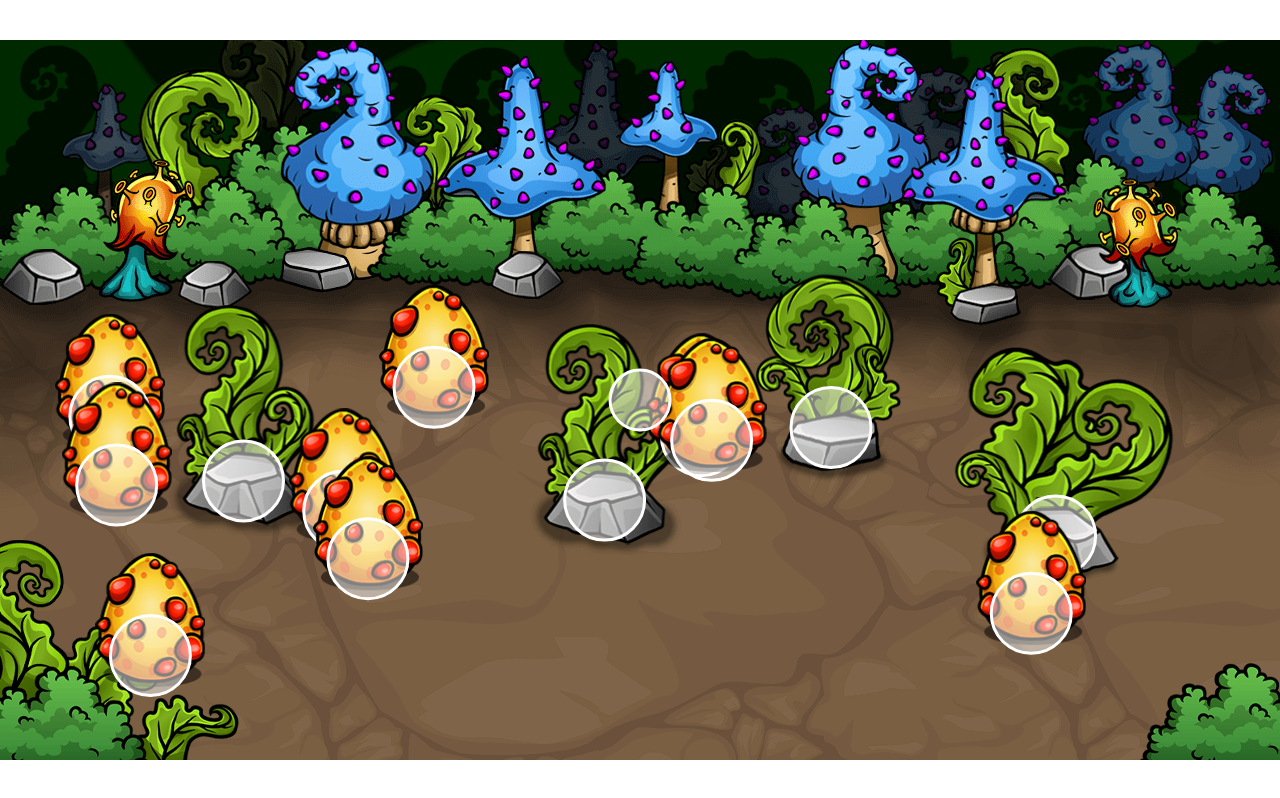
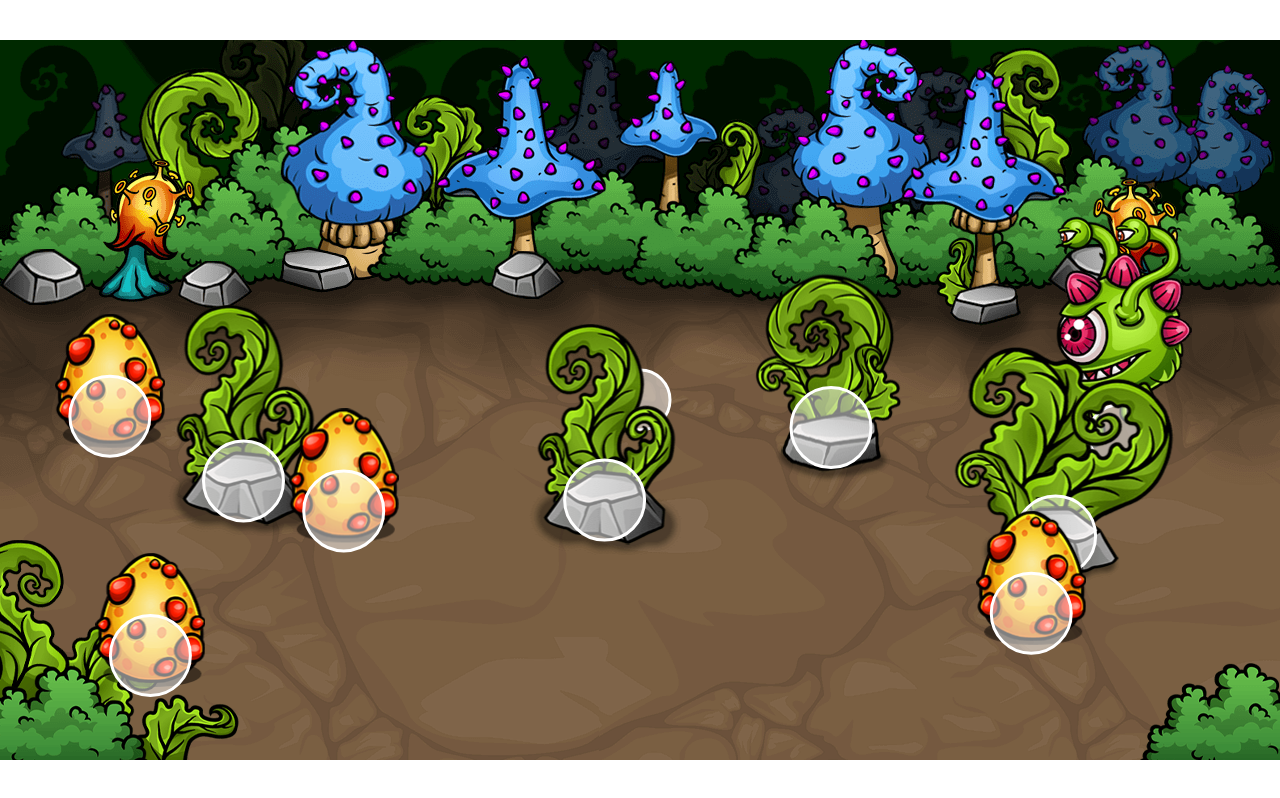
Before and after one commit to EugeneTereschenko/JavaScript_Game, a plain HTML site: page game_13/index.html in a window 1280 px wide. Drawn offline with Linux system fonts and the light colour scheme.

Commit message:
add files

```diff
--- a/game_12/game.js
+++ b/game_12/game.js
@@ -51,7 +51,7 @@ export class Game {
         }
 
         this.particles.forEach(particle => particle.update());
-        this.particles = this.particles.filter(particle => !particle.markForDeletion);
+        this.particles = this.particles.filter(particle => !particle.markedForDeletion);
 
         this.explosions.forEach(explosion => explosion.update(deltaTime));
         this.explosions = this.explosions.filter(explosion => !explosion.markedForDeletion);
@@ -75,7 +75,7 @@ export class Game {
             this.player.projectiles.forEach(projectile => {
                 if (this.checkCollision(projectile, enemy)){
                     enemy.lives--;
-                    projectile.markForDeletion = true;
+                    projectile.markedForDeletion = true;
                     this.particles.push(new Particle(this, enemy.x + enemy.width * 0.5, enemy.y + enemy.height * 0.5));
                     if (enemy.lives <= 0){
 
--- a/game_12/player.js
+++ b/game_12/player.js
@@ -38,7 +38,7 @@ export class Player {
         this.projectiles.forEach(projectile => {
             projectile.update();
         });
-        this.projectiles = this.projectiles.filter(projectile => !projectile.markForDeletion);
+        this.projectiles = this.projectiles.filter(projectile => !projectile.markedForDeletion);
         if (this.frameX < this.maxFrame){
             this.frameX++;
         } else {
--- a/game_13/egg.js
+++ b/game_13/egg.js
@@ -13,11 +13,14 @@ export class Egg {
         this.height = this.spriteHeight;
         this.spriteX;
         this.spriteY;
+        this.hatchTimer = 0;
+        this.hatchInterval = 5000;
+        this.markedForDeletion = false;
     }
-    update(){
+    update(deltaTime){
         this.spriteX = this.collisionX - this.width * 0.5;
         this.spriteY = this.collisionY - this.height * 0.5 - 35;
-        let collisionObjects = [this.game.player, ...this.game.obstacles];
+        let collisionObjects = [this.game.player, ...this.game.obstacles, ...this.game.enemies];
         collisionObjects.forEach(object => {
             let [collision, distance, sumOfRadii, dx, dy] = this.game.checkCollision(this, object);
             if (collision){
@@ -27,6 +30,12 @@ export class Egg {
                 this.collisionY = object.collisionY + (sumOfRadii + 1) * unit_y;
             }
         });
+
+        if (this.hatchTimer > this.hatchInterval){
+
+        } else {
+            this.hatchTimer += deltaTime;
+        }
     }
     draw(context){
         context.drawImage(this.image, this.spriteX, this.spriteY, this.width, this.height);
--- /dev/null
+++ b/game_13/enemy.js
@@ -0,0 +1,47 @@
+export class Enemy {
+    constructor(game){
+        this.game = game;
+        this.collisionRadius = 30;
+        this.spriteWidth = 140;
+        this.spriteHeight = 260;
+        this.width = this.spriteWidth;
+        this.height = this.spriteHeight;
+        this.collisionX = this.game.width + this.width + Math.random() * this.game.width * 0.5;
+        this.collisionY = this.game.topMargin + (Math.random() * (this.game.height - this.game.topMargin));
+        this.speedX = Math.random() * 3 + 0.5;
+        this.image = document.getElementById('toad');
+        this.spriteX;
+        this.spriteY;
+    }
+    update(){
+        this.spriteX = this.collisionX - this.width * 0.5;
+        this.spriteY = this.collisionY - this.height + 40;
+        this.collisionX -= this.speedX;
+        if (this.spriteX + this.width < 0){
+            this.collisionX = this.game.width + this.width + Math.random() * this.game.width * 0.5;
+            this.collisionY = this.game.topMargin + (Math.random() * (this.game.height - this.game.topMargin));
+        }
+        let collisionObjects = [this.game.player, ...this.game.obstacles];
+        collisionObjects.forEach(object => {
+            let [collision, distance, sumOfRadii, dx, dy] = this.game.checkCollision(this, object);
+            if (collision){
+                const unit_x = dx / distance;
+                const unit_y = dy / distance;
+                this.collisionX = object.collisionX + (sumOfRadii + 1) * unit_x;
+                this.collisionY = object.collisionY + (sumOfRadii + 1) * unit_y;
+            }
+        });
+    }
+    draw(context){
+        context.drawImage(this.image, this.spriteX, this.spriteY);
+        if (this.game.debug){
+            context.beginPath();
+            context.arc(this.collisionX, this.collisionY, this.collisionRadius, 0, Math.PI * 2);
+            context.save();
+            context.globalAlpha = 0.5;
+            context.fill();
+            context.restore();
+            context.stroke();
+        }
+    }
+}
--- a/game_13/game.js
+++ b/game_13/game.js
@@ -3,6 +3,7 @@ import { InputHandler } from "./input.js";
 import { Background } from "./background.js";
 import { Obstacle } from "./obstacle.js";
 import { Egg } from "./egg.js";
+import { Enemy } from "./enemy.js";
 
 export class Game {
     constructor(canvas){
@@ -17,15 +18,17 @@ export class Game {
             pressed: false
         }
         this.speed = 0;
-        this.fps = 70;
+        this.fps = 40;
         this.timer = 0;
         this.interval = 1000/this.fps;
         this.eggTimer = 0;
-        this.eggInterval = 500;
+        this.eggInterval = 1000;
         this.numberOfObstacles = 10;
-        this.maxEggs = 10;
+        this.maxEggs = 20;
         this.obstacles = [];
         this.eggs = [];
+        this.enemies = [];
+        this.gameObjects = [];
         this.player = new Player(this);
         this.input = new InputHandler(this, this.canvas);
         this.background = new Background(this);
@@ -36,14 +39,20 @@ export class Game {
         if (this.timer > this.interval){
             context.clearRect(0, 0, this.canvas.width, this.canvas.height);
             this.background.draw(context);
-            this.background.update();
-            this.obstacles.forEach(obstacle => obstacle.draw(context));
-            this.eggs.forEach(egg => {
-                egg.draw(context);
-                egg.update();
+            this.background.update(deltaTime);
+
+            this.gameObjects = [...this.eggs, ...this.obstacles, this.player, ...this.enemies];
+
+
+            this.gameObjects.sort((a, b) => {
+                return a.collisionY - b.collisionY;
             });
-            this.player.draw(context);
-            this.player.update();
+
+            this.gameObjects.forEach(object => {
+                object.draw(context);
+                object.update();
+            });
+
             this.timer = 0;
         }
         this.timer += deltaTime;
@@ -68,7 +77,13 @@ export class Game {
     addEgg(){
         this.eggs.push(new Egg(this));
     }
+    addEnemy(){
+        this.enemies.push(new Enemy(this));
+    }
     init() {
+        for (let i = 0; i < 3; i++){
+            this.addEnemy();
+        }
         let attempts = 0;
         while(this.obstacles.length < this.numberOfObstacles && attempts < 500) {
             let testObstacle = new Obstacle(this);
--- a/game_13/index.html
+++ b/game_13/index.html
@@ -15,6 +15,10 @@
         <img id="obstacles" src="assets/obstacles.png">
         <img id="bull" src="assets/bull.png">
         <img id="egg" src="assets/egg.png">
+        <img id="toad" src="assets/toad.png">
+        <img id="lavra" src="assets/larva.png">
+
+
         <script type="module" src="script.js"></script>
     </body>
 </html>
--- a/game_13/obstacle.js
+++ b/game_13/obstacle.js
@@ -14,6 +14,9 @@ export class Obstacle {
         this.frameX = Math.floor(Math.random() * 4);
         this.frameY = Math.floor(Math.random() * 3);
     }
+    update(){
+
+    }
     draw(context){
         context.drawImage(this.image, this.frameX * this.spriteWidth, this.frameY * this.spriteHeight, this.spriteWidth, this.spriteHeight, this.spriteX, this.spriteY, this.width, this.height);
         if (this.game.debug){
--- a/game_13/style.css
+++ b/game_13/style.css
@@ -21,7 +21,7 @@
 }
 */
 
-#background, #overlay, #obstacles, #bull, #egg {
+#background, #overlay, #obstacles, #bull, #egg, #toad, #lavra {
     display: none;
 }
 
--- a/game_copy/player.js
+++ b/game_copy/player.js
@@ -24,7 +24,7 @@ export class Player {
         this.projectiles.forEach(projectile => {
             projectile.update();
         });
-        this.projectiles = this.projectiles.filter(projectile => !projectile.markForDeletion);
+        this.projectiles = this.projectiles.filter(projectile => !projectile.markedForDeletion);
     }
     draw(context){
         context.fillStyle = 'green';
--- a/game_copy/projectile.js
+++ b/game_copy/projectile.js
@@ -8,12 +8,12 @@ export class Projectile {
         this.width = 10;
         this.height = 3;
         this.speedX = 3;
-        this.markForDeletion = false;
+        this.markedForDeletion = false;
     }
     update(){
         this.x += this.speedX;
         if (this.x > this.game.width * 0.8) {
-            this.markForDeletion = true;
+            this.markedForDeletion = true;
         }
     }
     draw(context){
```
Also changed, not shown: game_12/projectile.js (+6 -6 lines), game_13/lavra.js (added, +24 -0 lines).
